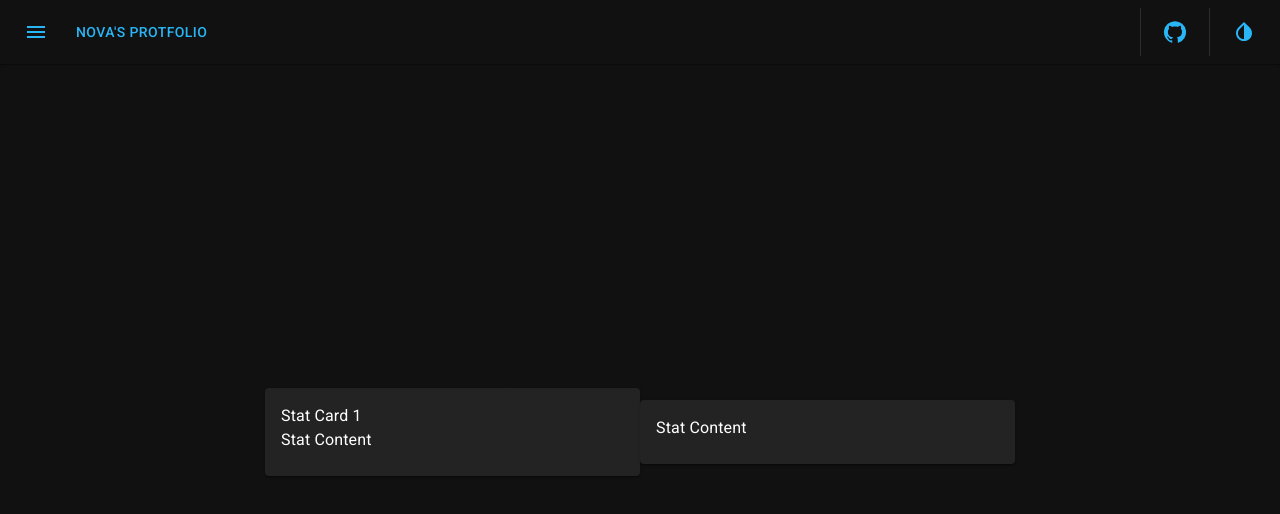
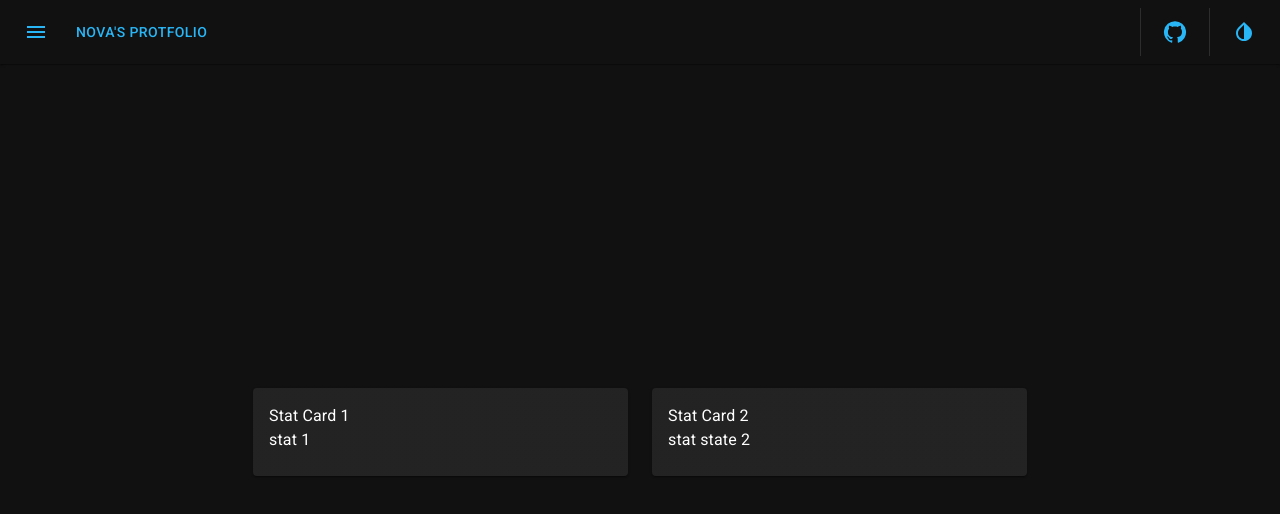
Before and after one commit to nova-sangeeth/nginx-proxy-workout, a React (Vite) app in the folder react-pwa-frontend/: page /stats in a window 1280 px wide. Shown: the top 514 px of the page. Built offline with nearby package versions, Linux system fonts and the light colour scheme.

Commit message:
add states and hooks for backend reponse stuff.

```diff
--- a/react-pwa-frontend/src/pages/Stats/Stats.tsx
+++ b/react-pwa-frontend/src/pages/Stats/Stats.tsx
@@ -1,22 +1,39 @@
-import { Card, CardActions, CardContent } from "@mui/material";
+import { useEffect, useState } from "react";
+
+import { Card, CardContent } from "@mui/material";
 import { Typography } from "@mui/material";
-import { Theme, createStyles, makeStyles } from "@mui/material";
 
 import { FullSizeCenteredFlexBox } from "@/components/styled";
 
 const Stats = () => {
+  const [statItem1, setStatItem1] = useState<string>("");
+  const [statItem2, setStatItem2] = useState<string>("");
+
+  const fetchStats = () => {
+    const temp_values_1 = "stat  1";
+    const temp_values_2 = "stat state 2";
+
+    setStatItem1(temp_values_1);
+    setStatItem2(temp_values_2);
+  };
+
+  useEffect(() => {
+    fetchStats();
+  }, [statItem1]);
+
   return (
     <>
       <FullSizeCenteredFlexBox>
         <Card sx={{ minWidth: 375 }}>
           <CardContent>
             <Typography>Stat Card 1</Typography>
-            <Typography>Stat Content</Typography>
+            <Typography>{statItem1}</Typography>
           </CardContent>
         </Card>
-        <Card sx={{ minWidth: 375 }}>
+        <Card sx={{ minWidth: 375, marginLeft: 3 }}>
           <CardContent>
-            <Typography>Stat Content</Typography>
+            <Typography>Stat Card 2</Typography>
+            <Typography>{statItem2}</Typography>
           </CardContent>
         </Card>
       </FullSizeCenteredFlexBox>
```
